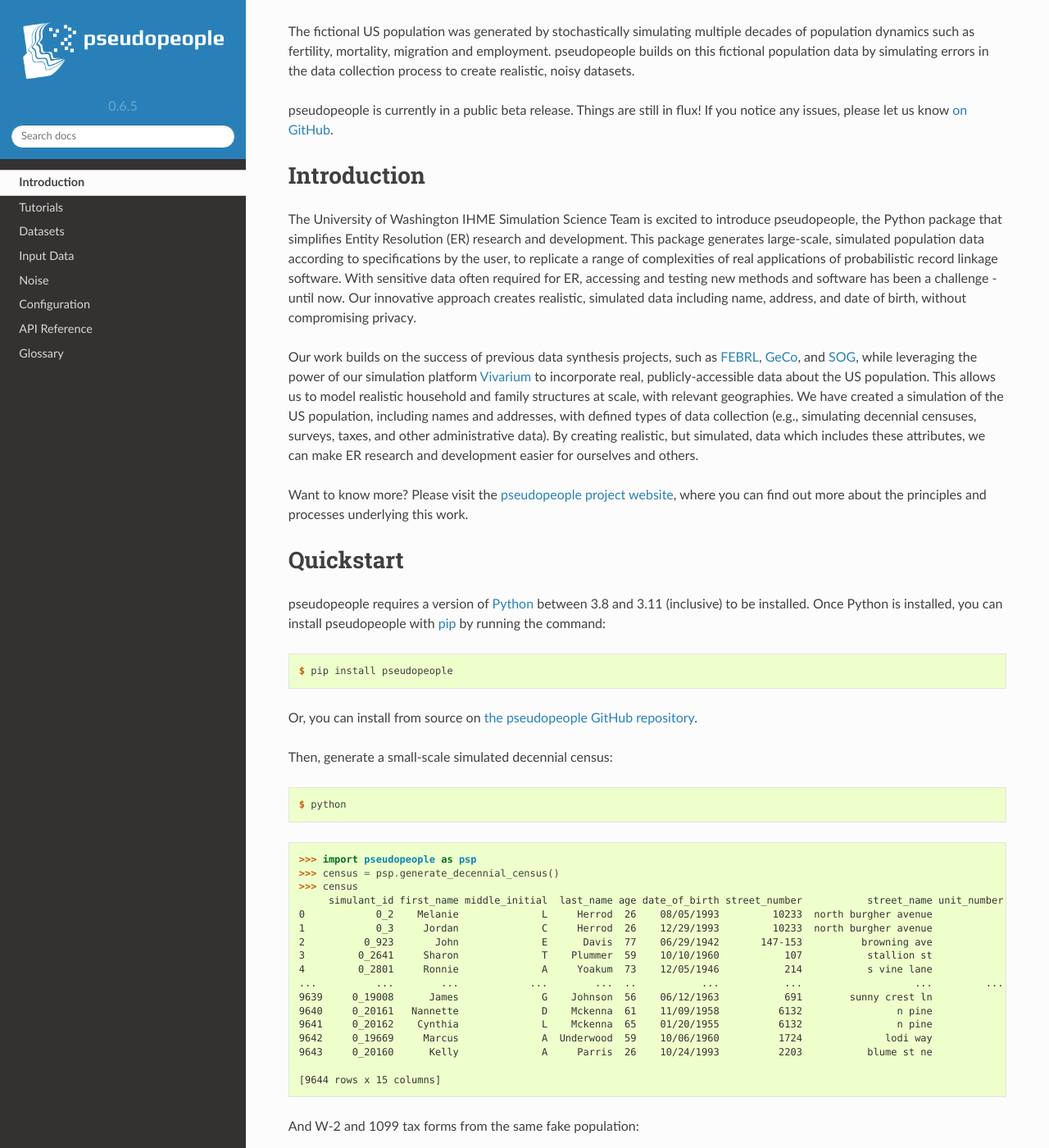
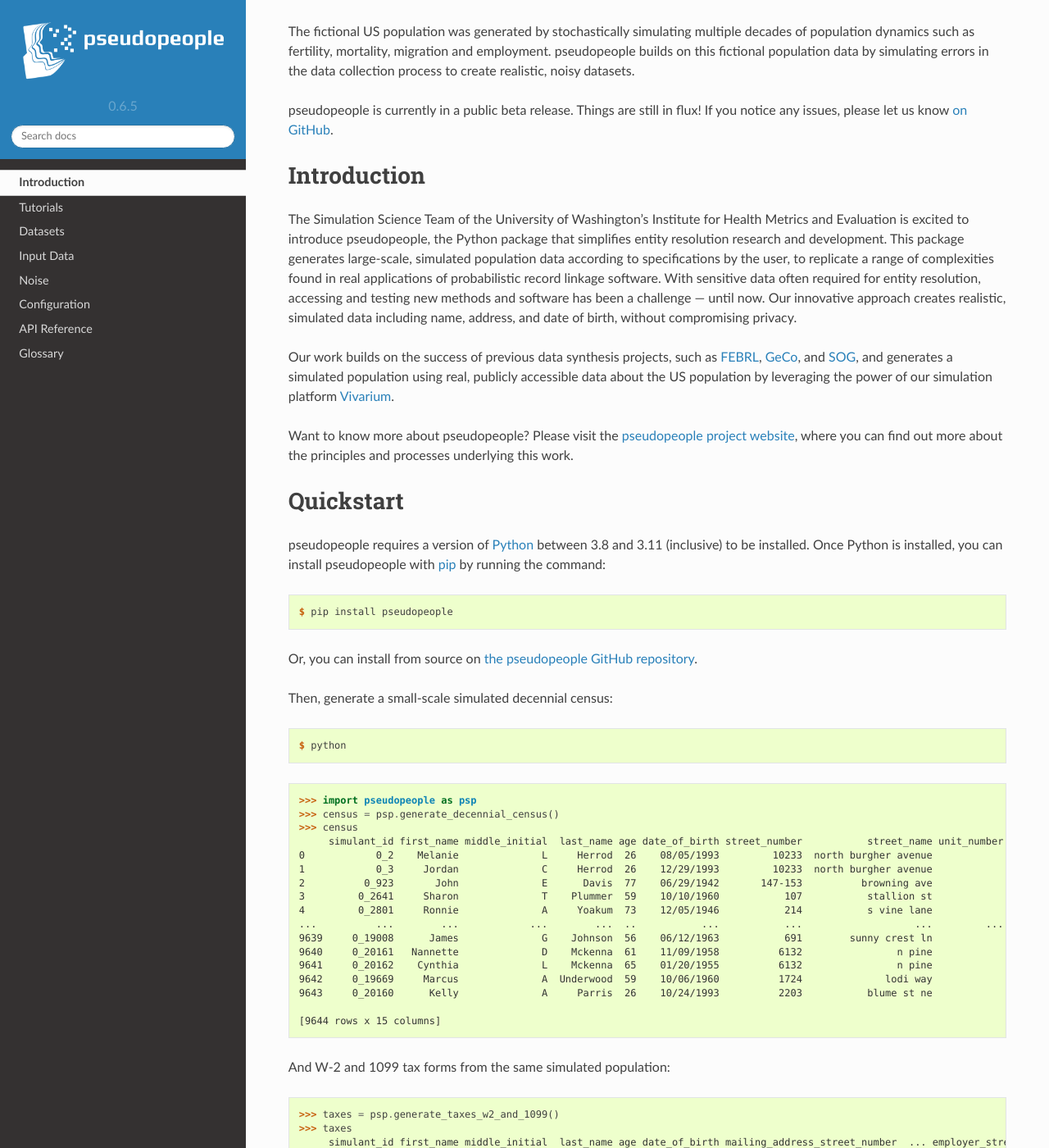
Before and after one commit to ihmeuw/pseudopeople, a Sphinx documentation site: the page built from docs/source/index.rst, in a window 1280 px wide and 1400 px high, scrolled down 568 px. Shown: the whole window at 82% size. Built offline with Sphinx 7.4.7 and the Read the Docs theme 2.0.0, drawn with Linux system fonts in a browser that asks for light colours.

Commit message:
Edit introduction page based on doc session feedback  (#258)
* Replace term fake with simulated

* Edit intro paragraphs to be more concise/less redundant

* Update docs/source/index.rst

Co-authored-by: Zeb Burke-Conte <zmbc@users.noreply.github.com>

* Update docs/source/index.rst

Co-authored-by: Zeb Burke-Conte <zmbc@users.noreply.github.com>

* Fix punctuation error

Co-authored-by: Zeb Burke-Conte <zmbc@users.noreply.github.com>

* Reword sentence about using Vivarium

* Fix line lengths

* Fix wording

* Reword pseudopeople website sentence

* Add Zeb's suggested edit

Co-authored-by: Zeb Burke-Conte <zmbc@users.noreply.github.com>

* Update docs/source/index.rst

Co-authored-by: Nathaniel Blair-Stahn <ndbs@uw.edu>

* Add Nathaniel's suggested edit

Co-authored-by: Nathaniel Blair-Stahn <ndbs@uw.edu>

* Update docs/source/index.rst

Co-authored-by: Nathaniel Blair-Stahn <ndbs@uw.edu>

---------

Co-authored-by: Alix Pletcher <pletale@ihme.washington.edu>
Co-authored-by: Zeb Burke-Conte <zmbc@users.noreply.github.com>
Co-authored-by: Nathaniel Blair-Stahn <ndbs@uw.edu>

```diff
--- a/docs/source/index.rst
+++ b/docs/source/index.rst
@@ -28,22 +28,20 @@
 Introduction
 ------------
 
-The University of Washington IHME Simulation Science Team is excited to introduce pseudopeople, the Python package that simplifies Entity Resolution (ER) research and development.
-This package generates large-scale, simulated population data according to specifications by the user, to replicate a range of complexities of real applications of probabilistic record linkage software.
-With sensitive data often required for ER, accessing and testing new methods and software has been a challenge - until now.
-Our innovative approach creates realistic, simulated data including name, address, and date of birth, without compromising privacy.
+The Simulation Science Team of the University of Washington's Institute for Health Metrics and Evaluation
+is excited to introduce pseudopeople, the Python package that simplifies entity resolution research and
+development. This package generates large-scale, simulated population data according to specifications by the user,
+to replicate a range of complexities found in real applications of probabilistic record linkage software.
+With sensitive data often required for entity resolution, accessing and testing new methods and software has been a challenge ---
+until now. Our innovative approach creates realistic, simulated data including name, address, and date of birth,
+without compromising privacy.
 
-Our work builds on the success of previous data synthesis projects, such as
-FEBRL_, GeCo_, and SOG_, while leveraging the power of our simulation platform
-Vivarium_ to incorporate real, publicly-accessible data about the US population.
-This allows us to model realistic household and family structures at scale, with
-relevant geographies. We have created a simulation of the US population,
-including names and addresses, with defined types of data collection (e.g.,
-simulating decennial censuses, surveys, taxes, and other administrative data).
-By creating realistic, but simulated, data which includes these attributes, we
-can make ER research and development easier for ourselves and others.
+Our work builds on the success of previous data synthesis projects, such as FEBRL_, GeCo_, and SOG_, and
+generates a simulated population using real, publicly accessible data about the US population by leveraging the
+power of our simulation platform Vivarium_.
 
-Want to know more? Please visit the `pseudopeople project website <https://www.pseudopeople.org/>`_, where you can find out more about the principles and processes underlying this work.
+Want to know more about pseudopeople? Please visit the `pseudopeople project website <https://www.pseudopeople.org/>`_, where you can find
+out more about the principles and processes underlying this work.
 
 .. _quickstart:
 
@@ -89,7 +87,7 @@
 
    [9644 rows x 15 columns]
 
-And W-2 and 1099 tax forms from the same fake population:
+And W-2 and 1099 tax forms from the same simulated population:
 
 ::
 
```
